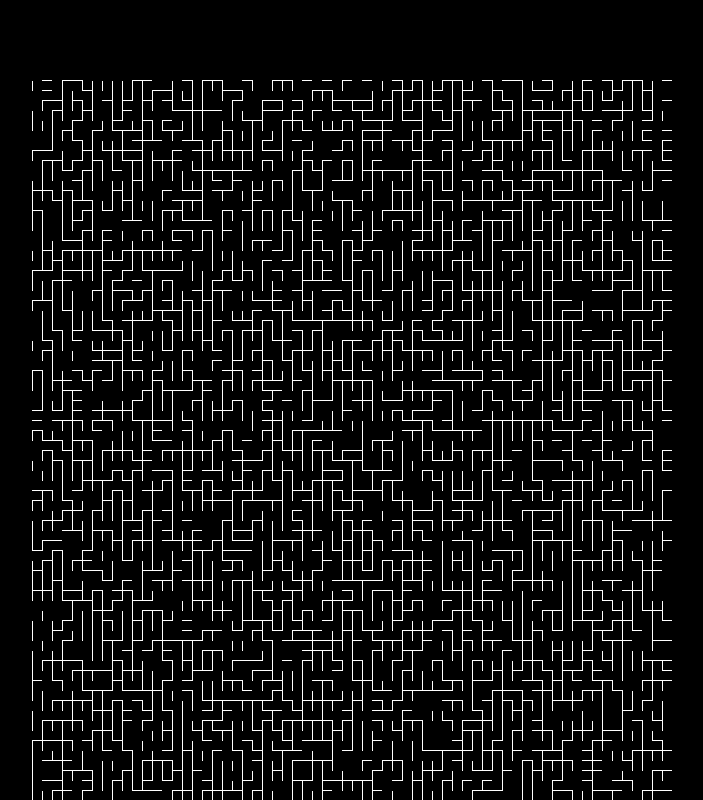
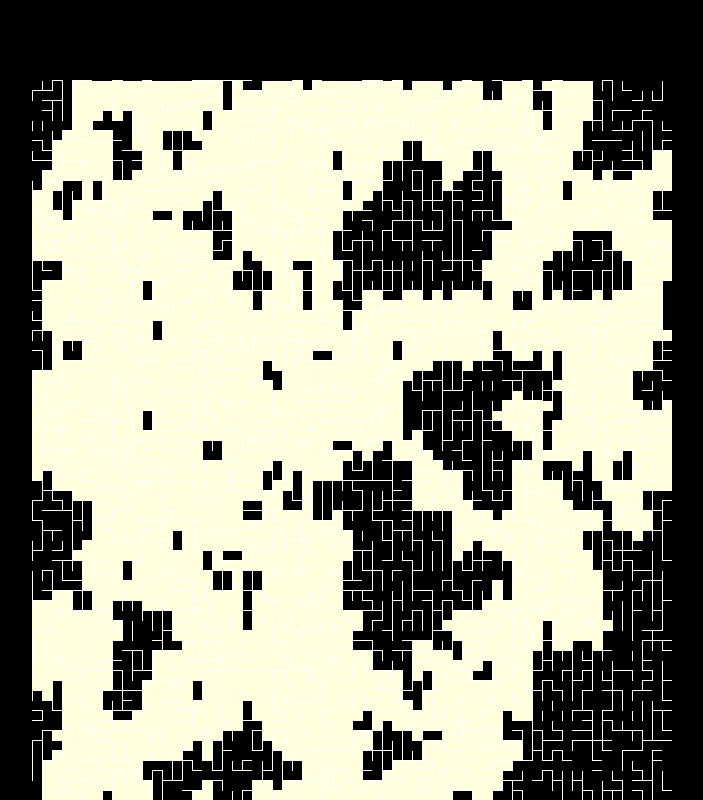
Before and after one commit to leyanlo/lightning, a Next.js app: page / in a window 1280 px wide. Shown: the top 800 px of the page, without its empty margins (288-991 px from the left). Built offline with nearby package versions, Linux system fonts and the light colour scheme.

Commit message:
feat: add strike path

```diff
--- a/pages/index.tsx
+++ b/pages/index.tsx
@@ -4,6 +4,9 @@ import Image from 'next/image';
 const width = 64;
 const height = 128;
 const pTop = Math.sqrt(width) / (Math.sqrt(width) + Math.sqrt(height));
+const start = [0, ~~(width / 2)];
+
+function createGrid() {
   const grid = [];
   for (let i = 0; i < height; i++) {
     grid.push([]);
@@ -18,8 +21,46 @@ for (let i = 0; i < height; i++) {
       grid[i].push({ top, left });
     }
   }
+  return grid;
+}
 
-export const Home = (): JSX.Element => (
+function findStrike(grid) {
+  const queue = [start];
+  while (queue.length) {
+    const [r, c] = queue.shift();
+    // hit bottom
+    if (r === height - 1) {
+      return [r, c];
+    }
+    if (grid[r + 1]?.[c] && !grid[r + 1][c].top && !grid[r + 1][c].next) {
+      grid[r + 1][c].next = [r, c];
+      queue.push([r + 1, c]);
+    }
+    if (grid[r][c + 1] && !grid[r][c + 1].left && !grid[r][c + 1].next) {
+      grid[r][c + 1].next = [r, c];
+      queue.push([r, c + 1]);
+    }
+    if (grid[r - 1]?.[c] && !grid[r][c].top && !grid[r - 1][c].next) {
+      grid[r - 1][c].next = [r, c];
+      queue.push([r - 1, c]);
+    }
+    if (grid[r][c - 1] && !grid[r][c].left && !grid[r][c - 1].next) {
+      grid[r][c - 1].next = [r, c];
+      queue.push([r, c - 1]);
+    }
+  }
+  // did not hit bottom
+  return null;
+}
+
+export const Home = (): JSX.Element => {
+  let grid = createGrid();
+  let strike = findStrike(grid);
+  while (!strike) {
+    grid = createGrid();
+    strike = findStrike(grid);
+  }
+  return (
     <div className="container">
       <Head>
         <title>Lightning</title>
@@ -28,18 +69,25 @@ export const Home = (): JSX.Element => (
 
       <main>
         <table className="grid">
+          <tbody>
             {grid.map((row, i) => (
               <tr key={i}>
                 {row.map((cell, j) => (
                   <td
                     key={j}
-                className={[`cell`, cell.top && '-top', cell.left && '-left']
+                    className={[
+                      `cell`,
+                      cell.top && '-top',
+                      cell.left && '-left',
+                      cell.next && '-path',
+                    ]
                       .filter(Boolean)
                       .join(' ')}
                   />
                 ))}
               </tr>
             ))}
+          </tbody>
         </table>
       </main>
 
@@ -99,6 +147,10 @@ export const Home = (): JSX.Element => (
           border-left-width: 1px;
         }
 
+        .cell.-path {
+          background: #ffd;
+        }
+
         footer {
           width: 100%;
           height: 100px;
@@ -129,8 +181,9 @@ export const Home = (): JSX.Element => (
         body {
           padding: 0;
           margin: 0;
-        font-family: -apple-system, BlinkMacSystemFont, Segoe UI, Roboto, Oxygen,
-          Ubuntu, Cantarell, Fira Sans, Droid Sans, Helvetica Neue, sans-serif;
+          font-family: -apple-system, BlinkMacSystemFont, Segoe UI, Roboto,
+            Oxygen, Ubuntu, Cantarell, Fira Sans, Droid Sans, Helvetica Neue,
+            sans-serif;
         }
 
         * {
@@ -139,5 +192,6 @@ export const Home = (): JSX.Element => (
       `}</style>
     </div>
   );
+};
 
 export default Home;
```
Lines whose indentation alone changed are shown as unchanged.
